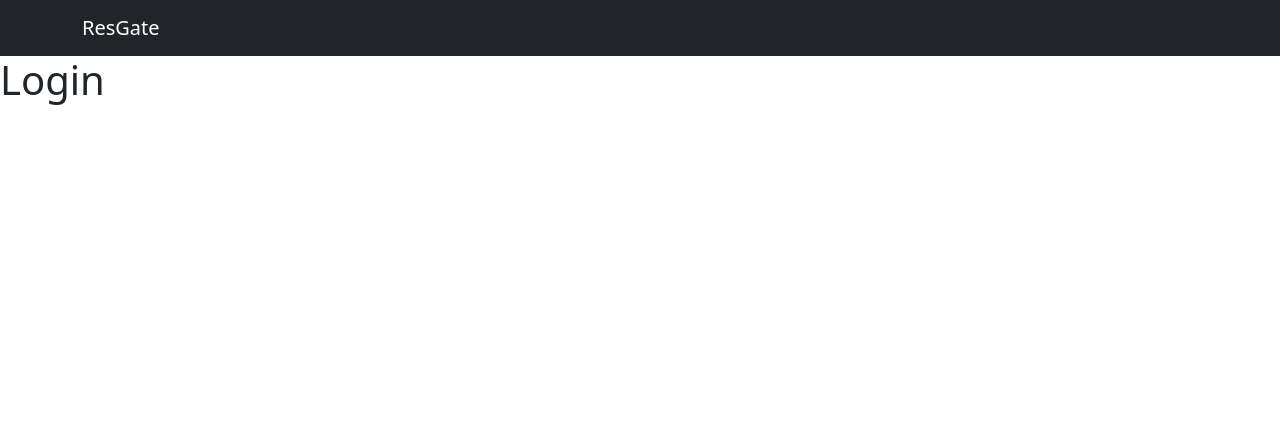
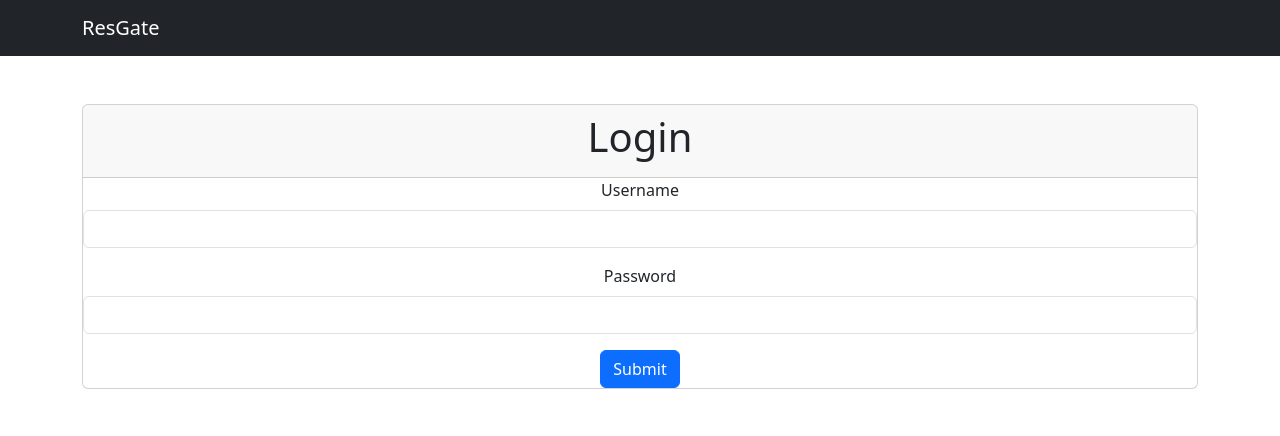
Before and after one commit to samarth-saxena/resgate-code, a Django app: page /login/ in a window 1280 px wide. Shown: the top 436 px of the page. Run offline with Django 4.2, Linux system fonts and the light colour scheme; some libraries are stand-ins or nearby versions.

Commit message:
Basic login page

```diff
--- a/portal/templates/auth/login.html
+++ b/portal/templates/auth/login.html
@@ -12,6 +12,39 @@
 {% endblock %}
 
 {% block content %}
-<h1>Login</h1>
+
+<section class="p-5">
+	<div class="container">
+		<div class="row text-center g-4">
+			<div class="col-md">
+				<div class="card">
+					<div class="card-header">
+						<h1>Login</h1>
+
+					</div>
+					<!-- <div class="card-body">
+						<h1 class="card-title">{{buyer_count}}</h1>
+						<p class="card-text">Total buying customers</p>
+						<a href="" class="btn btn-primary">View all buyers</a>
+					</div> -->
+					<form method="post" action="{% url 'login' %}">
+						{% csrf_token %}
+						<div class="mb-3">
+						  <label for="username" class="form-label">Username</label>
+						  <input type="username" class="form-control" id="inputUsername" aria-describedby="emailHelp">
+						</div>
+						<div class="mb-3">
+						  <label for="inputPassword" class="form-label">Password</label>
+						  <input type="password" class="form-control" id="inputPassword">
+						</div>
+						<button type="submit" class="btn btn-primary">Submit</button>
+					  </form>
+				</div>
+			</div>
+		</div>
+	</div>
+</section>
+
+
 
 {% endblock %}
```
